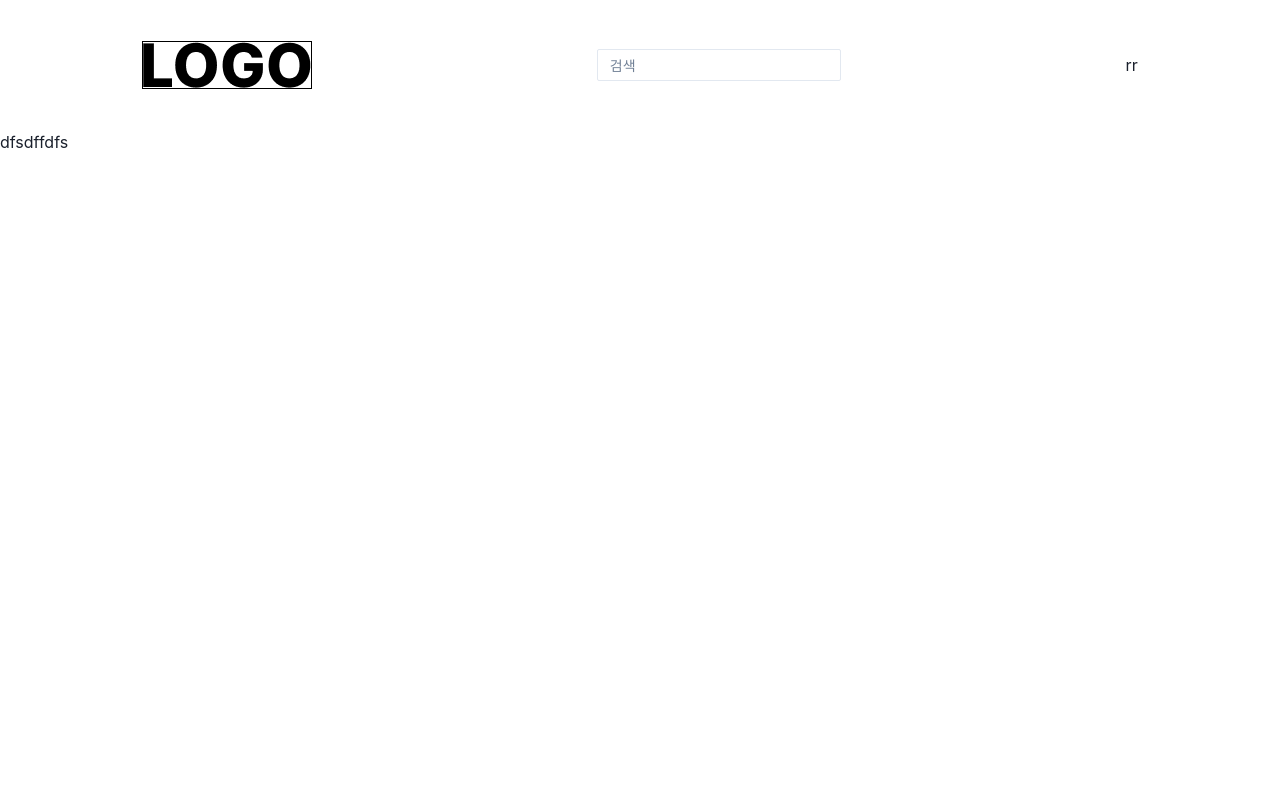
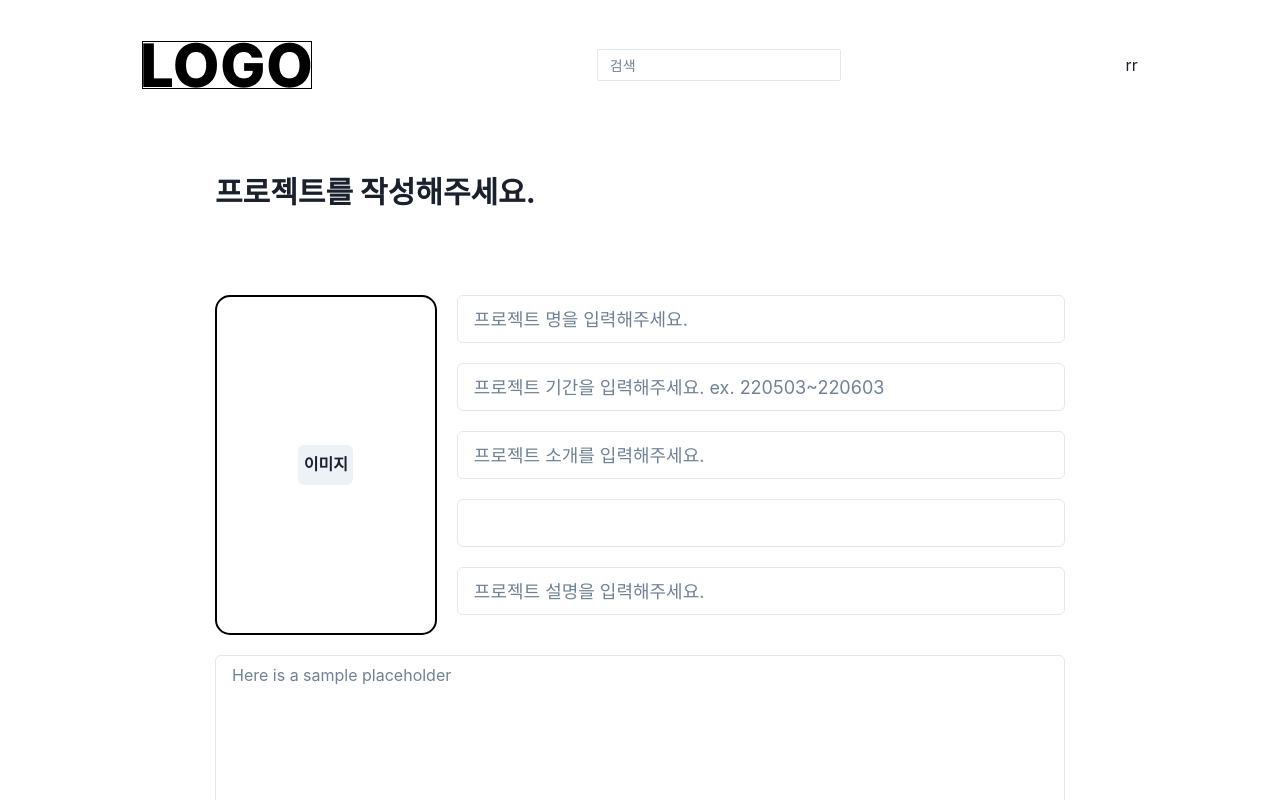
Before and after one commit to gahyuun/23-W-Cow-Project-Frontend, a React (Create React App) app: page / in a window 1280 px wide. Shown: the top 800 px of the page. Built offline with nearby package versions, Linux system fonts and the light colour scheme.

Commit message:
feat : 작성 페이지 구현

```diff
--- a/package.json
+++ b/package.json
@@ -10,6 +10,7 @@
     "@testing-library/jest-dom": "^5.16.5",
     "@testing-library/react": "^13.4.0",
     "@testing-library/user-event": "^13.5.0",
+    "axios": "^1.3.1",
     "framer-motion": "^9.0.1",
     "react": "^18.2.0",
     "react-dom": "^18.2.0",
--- a/src/App.js
+++ b/src/App.js
@@ -2,17 +2,18 @@ import * as React from 'react';
 import { BrowserRouter as Router, Route, Routes } from 'react-router-dom';
 import { ChakraProvider } from '@chakra-ui/react';
 import Header from './component/Header';
-
+import Write from './pages/Write';
 import Main from './pages/Main';
 
 function App() {
   return (
     <ChakraProvider>
       <Header />
+      <Write />
       <Router>
         <Routes>
           <Route path="/" element={<Main isLogin={false} />} />
-          <Route path="/Login" element={<Main />} />
+          <Route path="/Login" />
         </Routes>
       </Router>
     </ChakraProvider>
--- a/src/component/Header.jsx
+++ b/src/component/Header.jsx
@@ -1,5 +1,4 @@
 import { Box, Image, Text, Input, InputGroup } from '@chakra-ui/react';
-
 import * as React from 'react';
 import logo from '../img/LOGO.png';
 
--- /dev/null
+++ b/src/pages/Write.jsx
@@ -0,0 +1,94 @@
+import * as React from 'react';
+import { Select, Text, Box, Input, Textarea, Button, Flex, Center } from '@chakra-ui/react';
+
+function Write() {
+  const [title, setTitle] = React.useState('');
+  const [detail, setDetail] = React.useState('');
+  const [summary, setSummary] = React.useState('');
+  const [date, setDate] = React.useState('');
+  const [techstack, setTechstack] = React.useState([]);
+
+  const handleTitle = (e) => {
+    setTitle(e.target.value);
+  };
+  const handleDetail = (e) => {
+    setDetail(e.target.value);
+  };
+  const handleDate = (e) => {
+    setDate(e.target.value);
+  };
+  const handleSummary = (e) => {
+    setSummary(e.target.value);
+  };
+  const handletechStack = (e) => {
+    setTechstack(e.target.value);
+  };
+
+  // const onSubmit = async () => {
+  //   await axios
+  //     .post('/write', {
+  //       title,
+  //       detail,
+  //       summary,
+  //       stack,
+  //     })
+  //     .then((res) => {
+  //       console.log(res);
+  //       navigator('/');
+  //     })
+  //     .catch((e) => {
+  //       console.error(e);
+  //     });
+  // };
+  return (
+    <Box w="850px" m="auto" mb="5">
+      <Box mt="10" mb="20">
+        <Text fontSize="3xl" as="b">
+          프로젝트를 작성해주세요.
+        </Text>
+      </Box>
+      <Box w="850px">
+        <Flex color="white">
+          <Center border="2px solid black" borderRadius="15px" w="350px">
+            <Box>
+              <Button w="55px">이미지</Button>
+            </Box>
+          </Center>
+          <Box ml="5">
+            <Input value={title} onChange={handleTitle} mb="5" placeholder="프로젝트 명을 입력해주세요." size="lg" />
+            <Input
+              value={date}
+              onChange={handleDate}
+              mb="5"
+              placeholder="프로젝트 기간을 입력해주세요. ex. 220503~220603"
+              size="lg"
+            />
+            <Input
+              value={summary}
+              onChange={handleSummary}
+              mb="5"
+              placeholder="프로젝트 소개를 입력해주세요."
+              size="lg"
+            />
+            <Select value={techstack} onChange={handletechStack} mb="5" placeholder="스택을 입력해주세요." size="lg" />
+            <Input
+              value={detail}
+              onChange={handleDetail}
+              mb="5"
+              placeholder="프로젝트 설명을 입력해주세요."
+              size="lg"
+            />
+          </Box>
+        </Flex>
+      </Box>
+      <Textarea mt="5" mb="5" h="250px" resize="none" placeholder="Here is a sample placeholder" />
+      <Box display="flex">
+        <Button w="350px" h="50px" m="auto" colorScheme="blue" variant="outline">
+          등록
+        </Button>
+      </Box>
+    </Box>
+  );
+}
+
+export default Write;
```
Also changed, not shown: .prettierrc.js, 1 other file (tests, documents, lock files or other folders).
